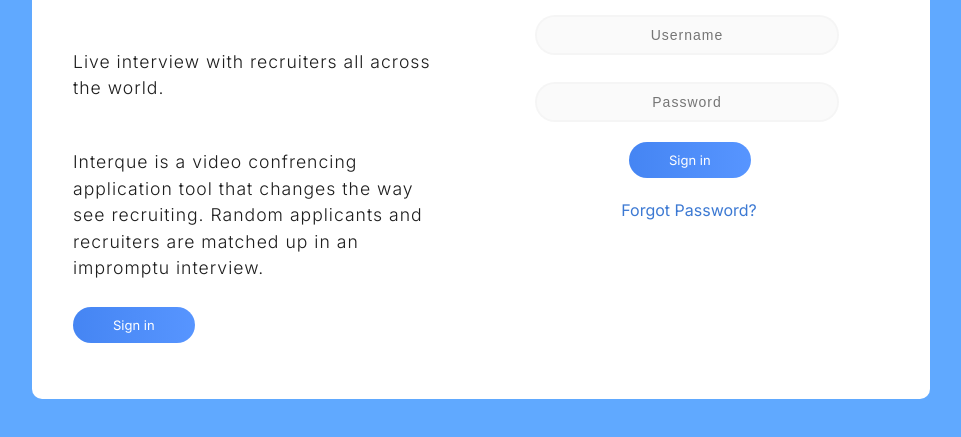
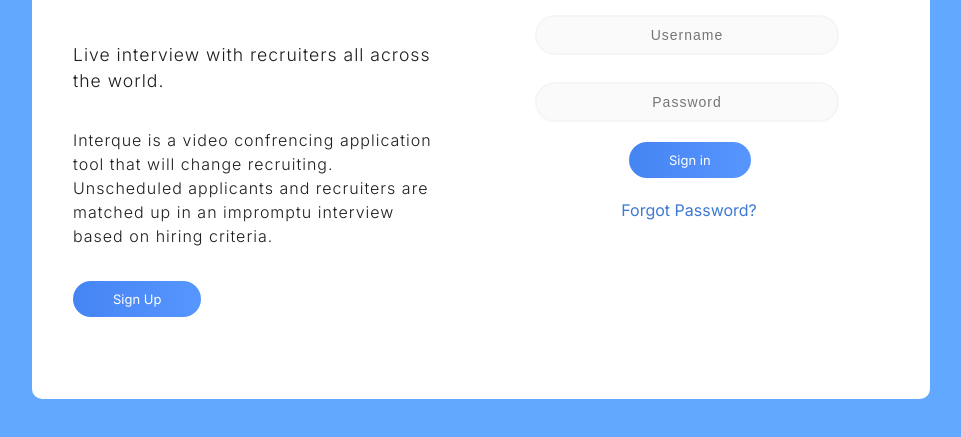
Before and after one commit to teaminterque/project-interque, a plain HTML site: page intro.html in a window 1280 px wide. Shown: the part 279-716 px from the top of the page, without its empty margins (159-1120 px from the left). Drawn offline with Linux system fonts and the light colour scheme.

Commit message:
landing page update

```diff
--- a/intro.css
+++ b/intro.css
@@ -91,8 +91,14 @@
     letter-spacing: 1px;
     font-size: 12px;
     line-height: 1.5;
-    padding: 15px 0;
+    padding: 8px 0;
     /* border-top: 1px solid #e1f1ff; */
+}
+
+.product-features-item:nth-of-type(2) {
+    font-size: 1em;
+    font-weight: 300;
+    padding-bottom: 24px;
 }
 
 
--- a/intro.html
+++ b/intro.html
@@ -22,10 +22,10 @@
                 <h2 class="product-header">Changing the future of jobs.</h2>
                 <div class="product-features">
                     <p class="product-features-item">Live interview with recruiters all across the world.</p>
-                    <p class="product-features-item">Interque is a video confrencing application tool that changes the way see recruiting. Random applicants and recruiters are matched up in an impromptu interview.</p>
+                    <p class="product-features-item">Interque is a video confrencing application tool that will change recruiting. Unscheduled applicants and recruiters are matched up in an impromptu interview based on hiring criteria.</p>
                 </div>
                 <div class="signup">
-                    <a class="submit" align="center">Sign in</a>
+                    <a class="submit" align="center">Sign Up</a>
                 </div>
             </div>
 
```
